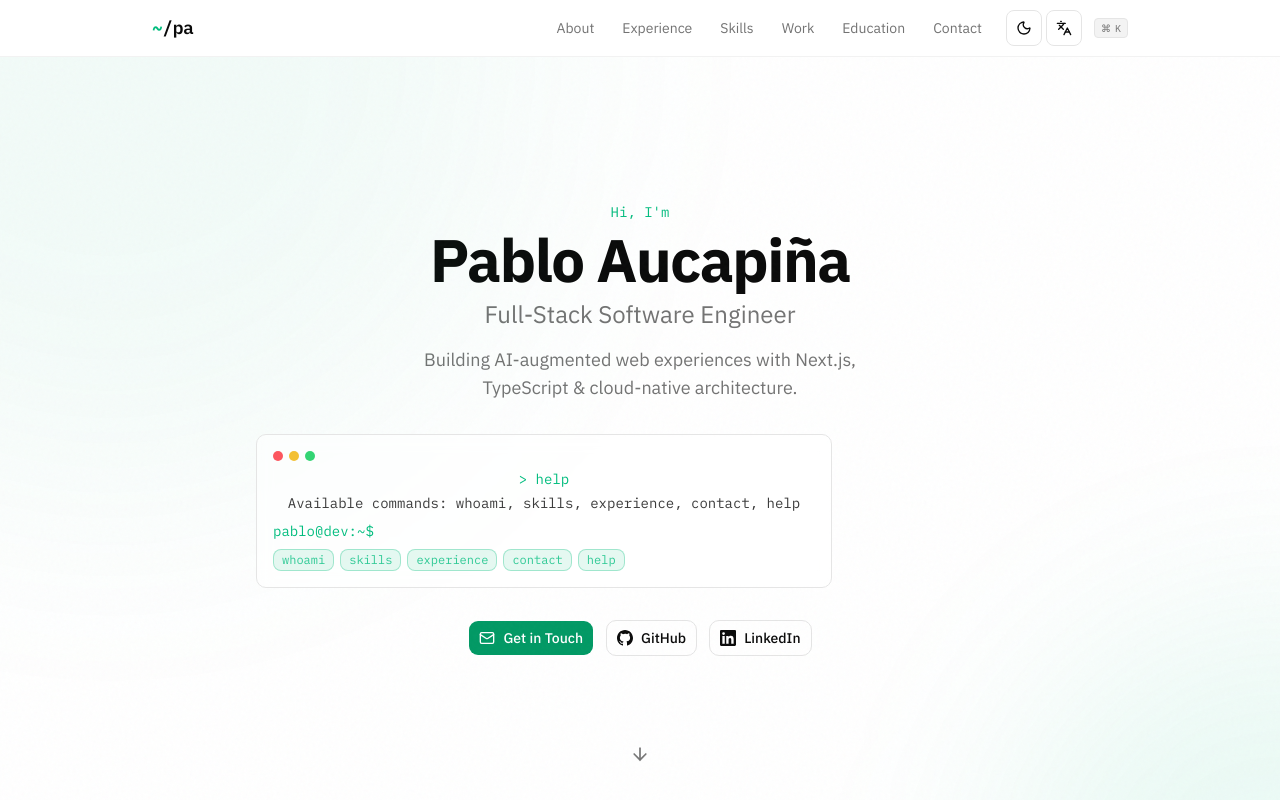
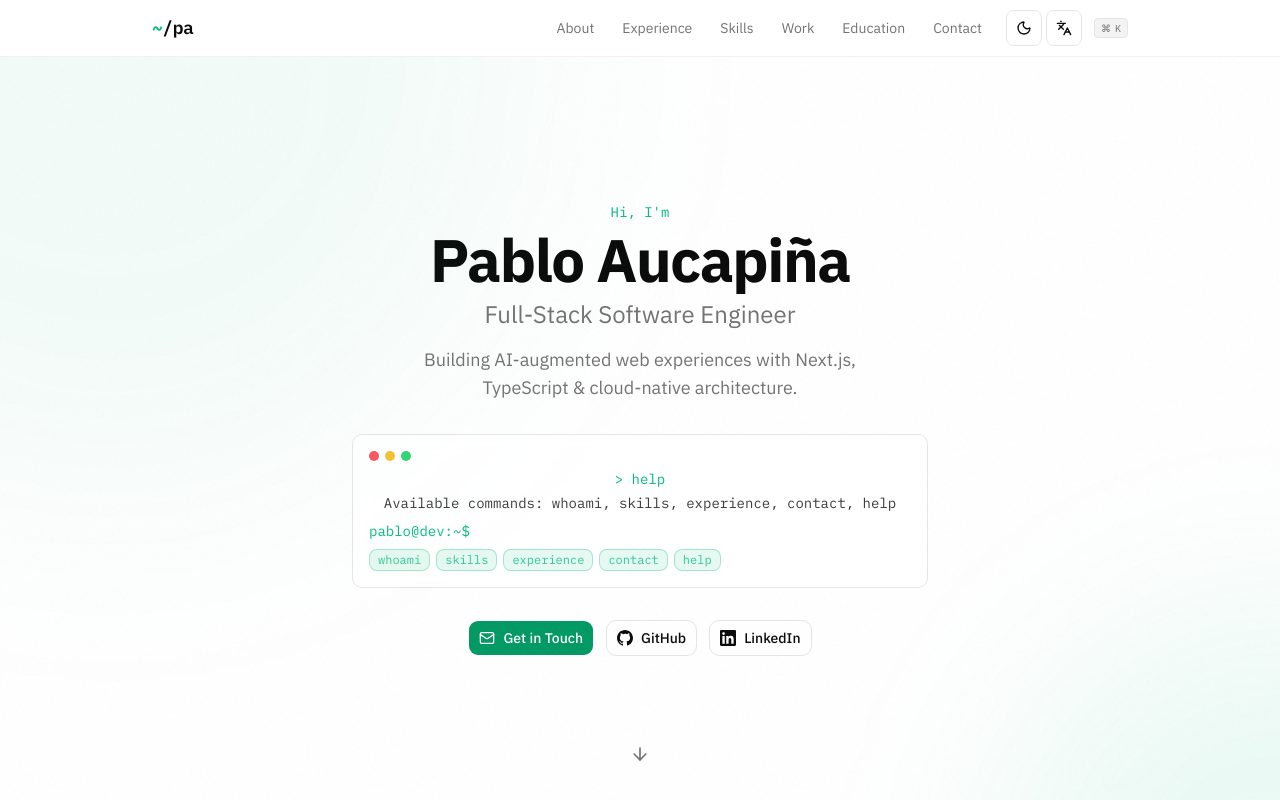
Before and after one commit to PeraSoluciones/landing-page-perasoft, a Next.js app: page /en in a window 1280 px wide. Shown: the top 800 px of the page. Built offline with nearby package versions, Linux system fonts and the light colour scheme.

Commit message:
fix: center terminal on large screens with mx-auto

```diff
--- a/components/shared/terminal-input.tsx
+++ b/components/shared/terminal-input.tsx
@@ -87,7 +87,7 @@ export function TerminalInput() {
   return (
     <div
       onClick={() => inputRef.current?.focus()}
-      className="w-full max-w-xl rounded-lg border border-border bg-card/50 p-4 font-mono text-sm backdrop-blur-sm"
+      className="mx-auto w-full max-w-xl rounded-lg border border-border bg-card/50 p-4 font-mono text-sm backdrop-blur-sm"
     >
       <div className="mb-2 flex items-center gap-1.5 text-muted-foreground">
         <span className="h-2.5 w-2.5 rounded-full bg-red-500/80" />
```
